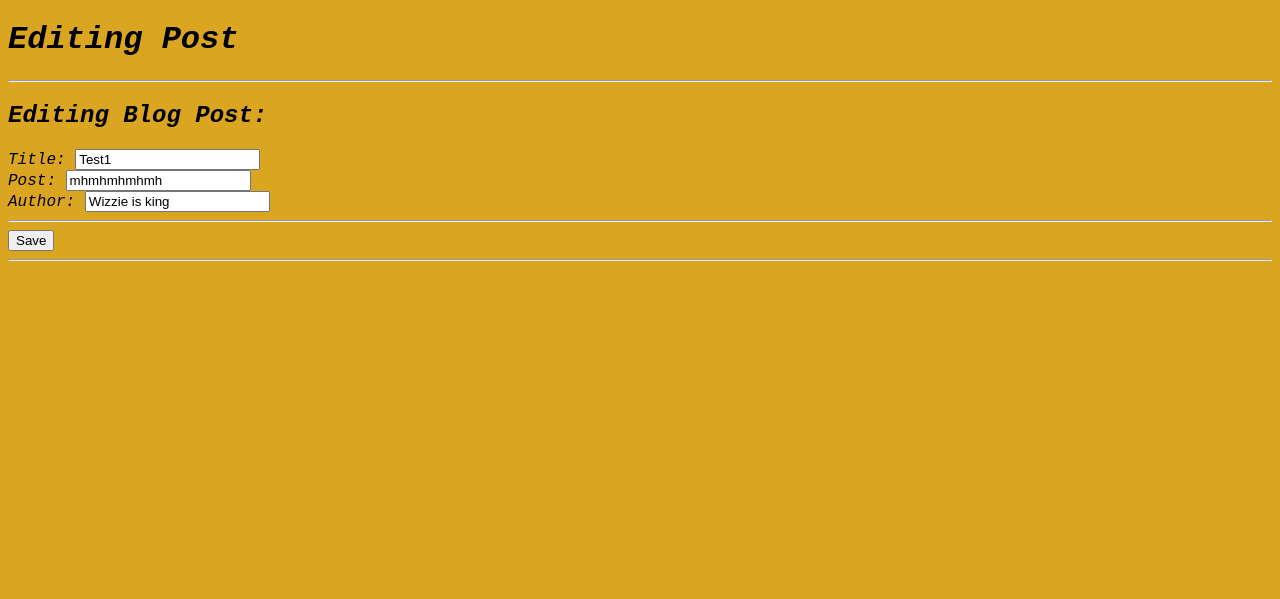
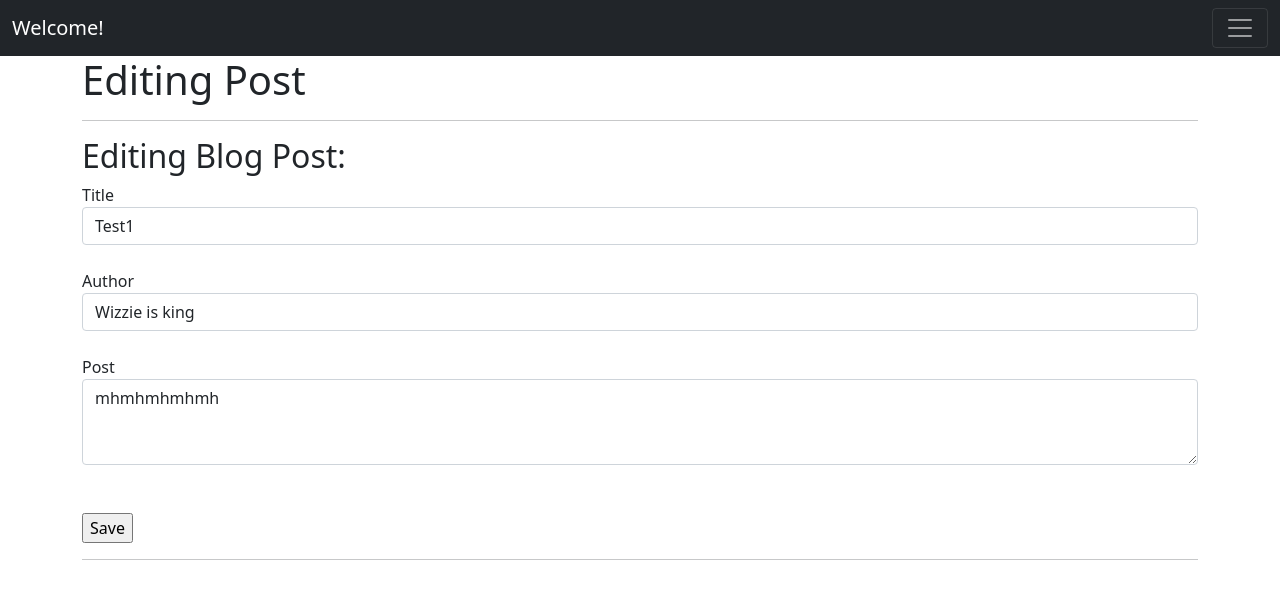
Before and after one commit to chkevers/webapp_first, a Flask app: page /posts/edit/2 in a window 1280 px wide. Shown: the top 599 px of the page. Run offline with Flask 2, Linux system fonts and the light colour scheme; data comes from the database, SQL or seed files in the repository; both versions use the stored data as it was after the commit.

Commit message:
Startig the day

```diff
--- a/app.py
+++ b/app.py
@@ -73,5 +73,18 @@ def edit(id):
     else:
         return render_template('edit.html', post=post)
 
+@app.route('/posts/new', methods=['GET','POST'])
+def new_post():
+    if request.method=='POST':
+        post_title=request.form['title']
+        post_author=request.form['author']
+        post_content=request.form['content']
+        new_post=BlogPost(title=post_title, content=post_content, author=post_author)
+        db.session.add(new_post)
+        db.session.commit()
+        return redirect('/posts')
+    else:
+        return render_template('new_post.html')
+
 if __name__ == "__main__":
     app.run(debug=True)
--- a/templates/base.html
+++ b/templates/base.html
@@ -4,11 +4,51 @@
     <meta charset="UTF-8">
     <meta http-equiv="X-UA-Compatible" content="IE=edge">
     <meta name="viewport" content="width=device-width, initial-scale=1.0">
-    <link rel="stylesheet" href="{{ url_for('static', filename='css/main.css') }}">
+    <link href="https://cdn.jsdelivr.net/npm/bootstrap@5.1.0/dist/css/bootstrap.min.css" rel="stylesheet" integrity="sha384-KyZXEAg3QhqLMpG8r+8fhAXLRk2vvoC2f3B09zVXn8CA5QIVfZOJ3BCsw2P0p/We" crossorigin="anonymous">
+
     {% block head %} {% endblock %}
 </head>
 <body>
-    <script src="static/js/main.js"></script>
-    {% block body %} {% endblock %}
+    <nav class="navbar navbar-dark bg-dark" aria-label="First navbar example">
+        <div class="container-fluid">
+          <a class="navbar-brand" href="#">Welcome!</a>
+          <button class="navbar-toggler" type="button" data-bs-toggle="collapse" data-bs-target="#navbarsExample01" aria-controls="navbarsExample01" aria-expanded="false" aria-label="Toggle navigation">
+            <span class="navbar-toggler-icon"></span>
+          </button>
+
+          <div class="collapse navbar-collapse" id="navbarsExample01">
+            <ul class="navbar-nav me-auto mb-2">
+              <li class="nav-item">
+                <a class="nav-link active" aria-current="page" href="/">Home</a>
+              </li>
+              <li class="nav-item">
+                <a class="nav-link" href="/posts">Posts</a>
+              </li>
+              <li class="nav-item">
+                <a class="nav-link disabled" href="#" tabindex="-1" aria-disabled="true">About</a>
+              </li>
+              <li class="nav-item dropdown">
+                <a class="nav-link dropdown-toggle" href="#" id="dropdown01" data-bs-toggle="dropdown" aria-expanded="false">Contact Us</a>
+                <ul class="dropdown-menu" aria-labelledby="dropdown01">
+                  <li><a class="dropdown-item" href="https://www.google.com" target="_blank">Website</a></li>
+                  <li><a class="dropdown-item" href="https://www.youtube.com/watch?v=X48VuDVv0do&list=WL&index=15" target="_blank">YouTube</a></li>
+                  <li><a class="dropdown-item" href="https://www.atptour.com/" target="_blank">Facebook</a></li>
+                </ul>
+              </li>
+            </ul>
+            <form>
+              <input class="form-control" type="text" placeholder="Search" aria-label="Search">
+            </form>
+          </div>
+        </div>
+      </nav>
+
+
+
+    <div class="container">
+        {% block body %} {% endblock %}
+    </div>
+
+    <script src="https://cdn.jsdelivr.net/npm/bootstrap@5.1.0/dist/js/bootstrap.bundle.min.js" integrity="sha384-U1DAWAznBHeqEIlVSCgzq+c9gqGAJn5c/t99JyeKa9xxaYpSvHU5awsuZVVFIhvj" crossorigin="anonymous"></script>
 </body>
 </html>
--- a/templates/edit.html
+++ b/templates/edit.html
@@ -10,15 +10,21 @@
 
 <hr>
 <h2>Editing Blog Post:</h2>
-    <form action='/posts/edit/{{post.id}}' method='POST'>
-        Title: <input type='text' name='title' id='title' value="{{post.title}}">
-        <br>
-        Post: <input type='text' name='content' id='content' value="{{post.content}}">
-        <br>
-        Author: <input type="text" name="author" id="author" value="{{post.author}}">
-        <hr>
-        <input type='submit' value='Save'>
-    </form>
+<form action='/posts/edit/{{post.id}}' method='POST'>
+    <label for="title">Title</label>
+    <input class="form-control" type="text" name="title" id="title" value="{{post.title}}" aria-label="Search">
+    <br>
+
+    <label for="author">Author</label>
+    <input class="form-control" type="text" name="author" id="author" value="{{post.author}}" aria-label="Search">
+    <br>
+
+    <label for="content">Post</label>
+    <textarea class="form-control" name="content" id="content" rows="3">{{post.content}}</textarea>
+    <br>
+    <br>
+    <input type='submit' value='Save'>
+</form>
 <hr>
 
 
```
Also changed, not shown: templates/index.html (+18 -1 lines), templates/posts.html (+17 -17 lines), posts.db.
